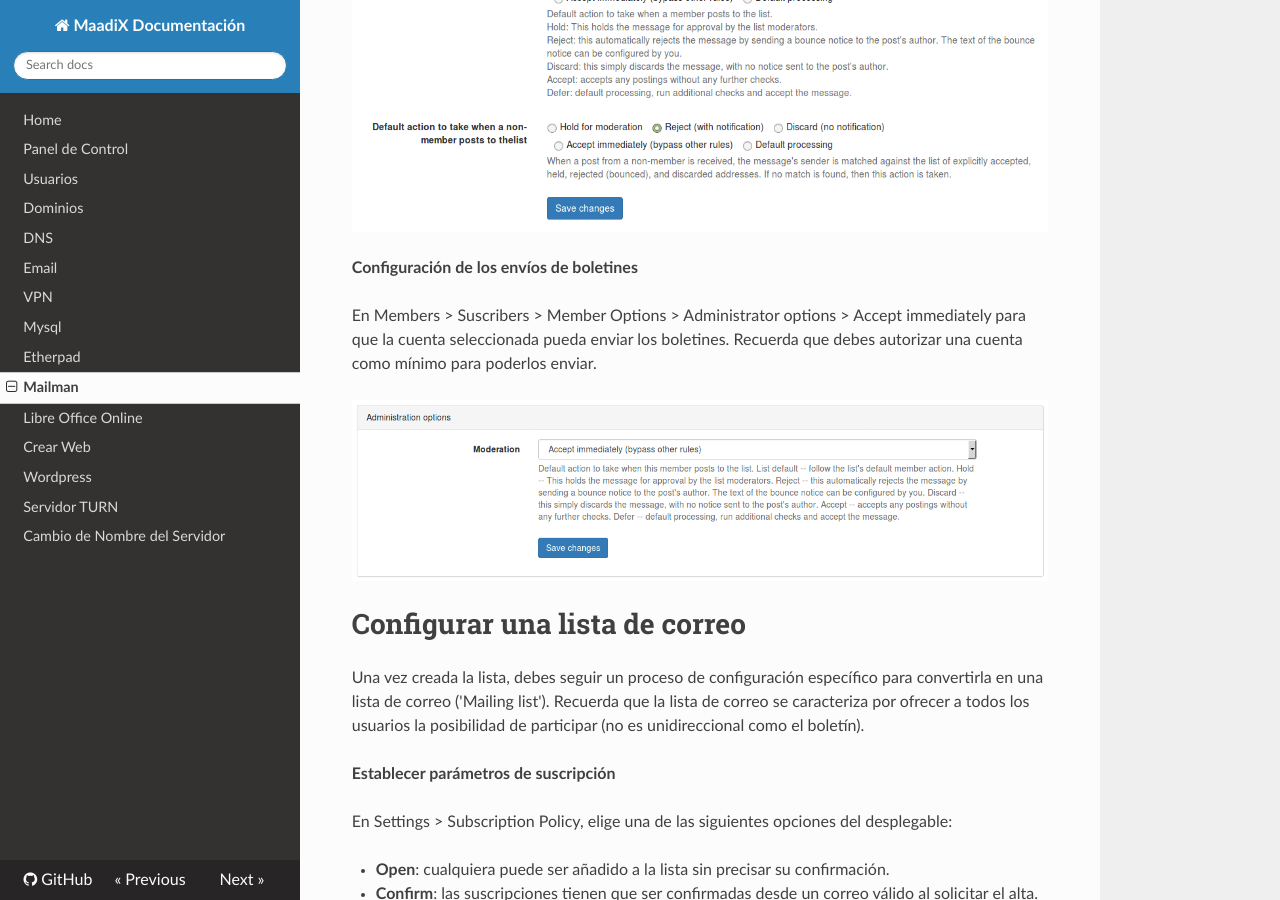
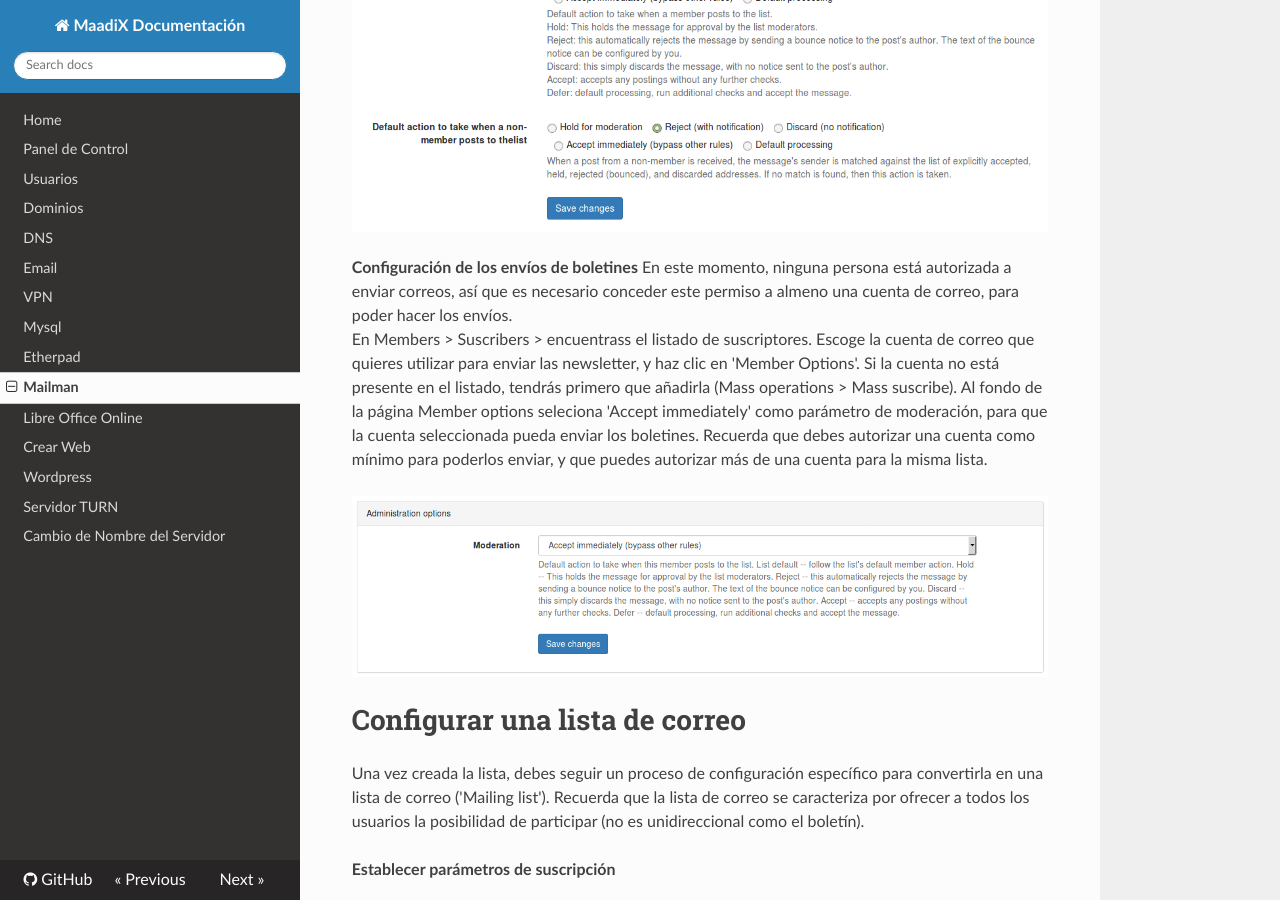
Before and after one commit to MaadixNet/docs, an MkDocs documentation site: the page built from docs/mailman.md, in a window 1280 px wide and 900 px high, scrolled down 6172 px. Built offline with MkDocs 1.6.1, drawn with Linux system fonts in a browser that asks for light colours; nearby versions of some CDN libraries; old or Windows-style settings are respelled for this version of MkDocs.

Commit message:
allowed sender instructions improved

```diff
--- a/docs/mailman.md
+++ b/docs/mailman.md
@@ -110,8 +110,10 @@ Con esta configuración, cualquier mensaje dirigido a la lista por parte de un r
 ![Inbox_messages](img/mailman/inbox-messages.png)
 
 **Configuración de los envíos de boletines**
-
-En Members > Suscribers > Member Options > Administrator options > Accept immediately para que la cuenta seleccionada pueda enviar los boletines. Recuerda que debes autorizar una cuenta como mínimo para poderlos enviar.
+En este momento, ninguna persona está autorizada a enviar correos, así que es necesario conceder este permiso a almeno una cuenta de correo, para poder hacer los envíos.
+En Members > Suscribers > encuentrass el listado de suscriptores.
+Escoge la cuenta de correo que quieres utilizar para enviar las newsletter, y haz clic en 'Member Options'. Si la cuenta no está presente en el listado, tendrás primero que añadirla (Mass operations > Mass suscribe).
+Al fondo de la página Member options seleciona 'Accept immediately' como parámetro de moderación, para que la cuenta seleccionada pueda enviar los boletines. Recuerda que debes autorizar una cuenta como mínimo para poderlos enviar, y que puedes autorizar más de una cuenta para la misma lista.
 
 ![Newslettering](img/mailman/send-newsletter.png)
 
```
